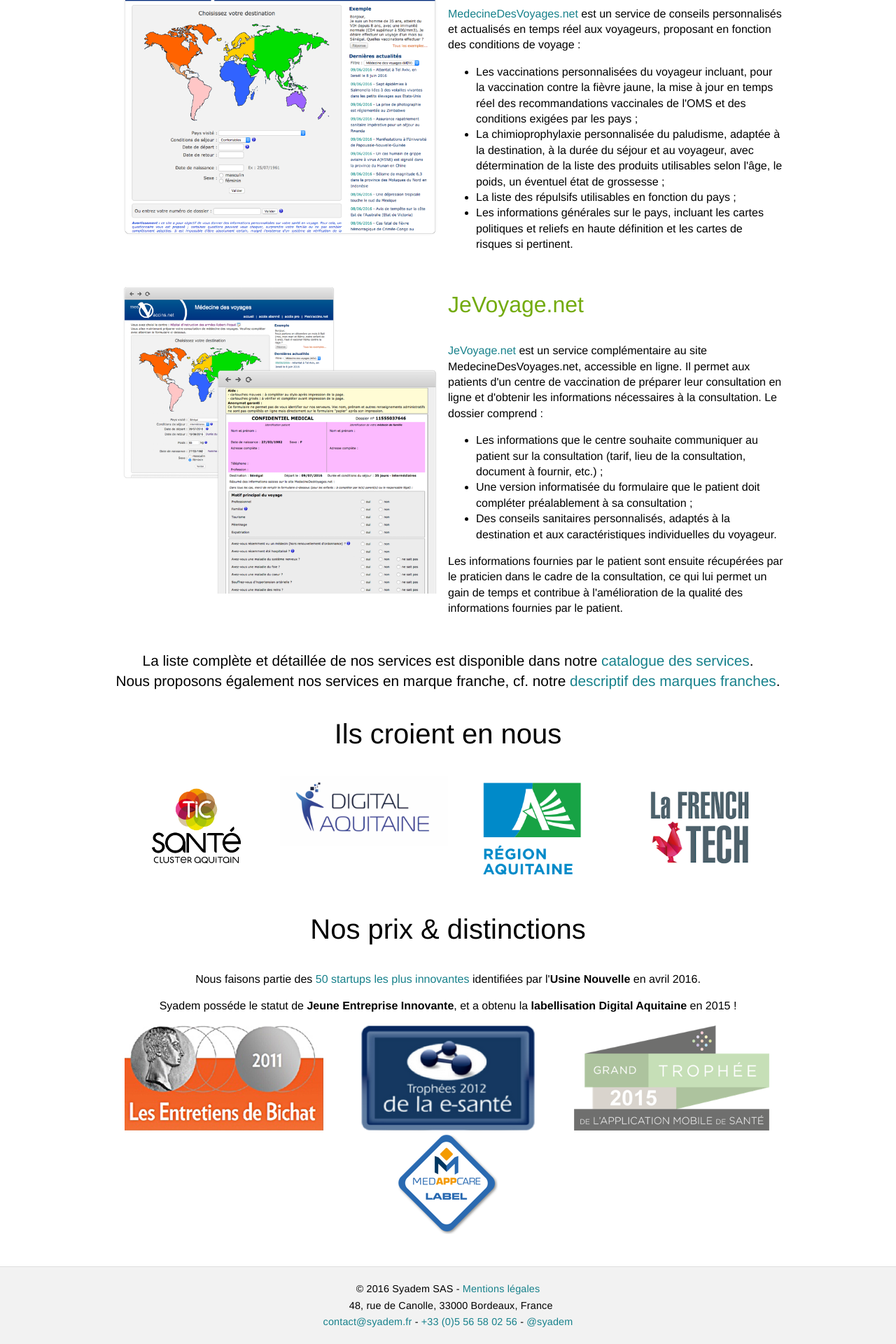
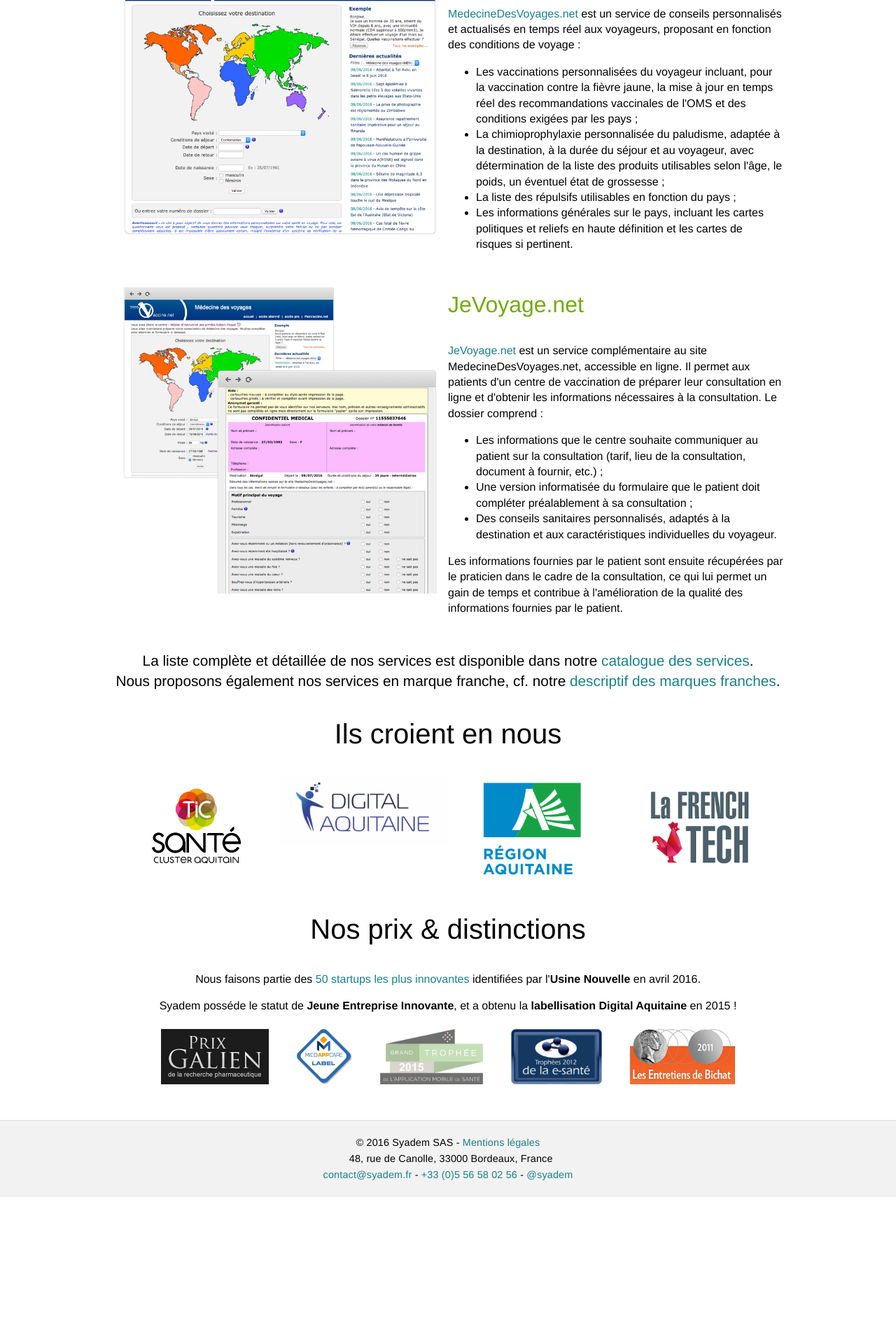
Before and after one commit to Syadem/syadem.github.io, a Jekyll site: the page built from index.html, in a window 1280 px wide. Shown: the part 1575-3495 px from the top of the page at 70% size. Built offline with Jekyll 4.4.1, drawn with Linux system fonts in a browser that asks for light colours; nearby versions of some CDN libraries; after the commit the page ends 3285 px from its top, so only the background shows below that.

Commit message:
Ajout du prix galien et réorganisation esthétique des awards

```diff
--- a/css/main.css
+++ b/css/main.css
@@ -80,8 +80,13 @@
   margin: 5px 0 1em 0;
 }
 
-.partners {
+.partners, .awards {
   text-align: center;
+}
+
+.awards img {
+  height: 79px;
+  margin: 5px 20px;
 }
 
 .partners img {
--- a/index.html
+++ b/index.html
@@ -129,26 +129,11 @@
       <p class="text-center">Syadem posséde le statut de <strong>Jeune Entreprise Innovante</strong>, et a obtenu la <strong>labellisation Digital Aquitaine</strong> en 2015 !</p>
     </section>
   </div>
-  <div class="pure-g-r partners">
-    <section class="pure-u-1-3">
-      <img src="images/Entretiens_bichat_2011.png" alt="Entretiens de Bichat 2011" title="Entretiens de Bichat 2011">
-    </section>
-    <section class="pure-u-1-3">
-      <img src="images/Trophee_esante_2012.png" alt="Trophée de la e-santé 2012 Castres-Mazamet Technopole" title="Trophée de la e-santé 2012 Castres-Mazamet Technopole">
-    </section>
-    <section class="pure-u-1-3">
-      <img src="images/Grd_Trophee_2015.png" alt="Grand Trophée 2015 de l'application mobile de santé" title="Grand Trophée 2015 de l'application mobile de santé">
-    </section>
-  </div>
-  <div class="pure-g-r partners">
-    <section class="pure-u-1-3">
-      &nbsp;
-    </section>
-    <section class="pure-u-1-3">
-      <img src="images/medappcare.png" alt="Certification par le label Medappcare" title="Certification par le label Medappcare">
-    </section>
-    <section class="pure-u-1-3">
-      &nbsp;
-    </section>
+  <div class="pure-g-r awards">
+    <img src="images/prix_galien.png" alt="Lauréat du Prix Galien de la e-santé 2016" title="Lauréat du Prix Galien de la e-santé 2016">
+    <img src="images/medappcare.png" alt="Certification par le label Medappcare" title="Certification par le label Medappcare">
+    <img src="images/Grd_Trophee_2015.png" alt="Grand Trophée 2015 de l'application mobile de santé" title="Grand Trophée 2015 de l'application mobile de santé">
+    <img src="images/Trophee_esante_2012.png" alt="Trophée de la e-santé 2012 Castres-Mazamet Technopole" title="Trophée de la e-santé 2012 Castres-Mazamet Technopole">
+    <img src="images/Entretiens_bichat_2011.png" alt="Entretiens de Bichat 2011" title="Entretiens de Bichat 2011">
   </div>
 </div>
```
Also changed, not shown: images/prix_galien.png (added).
